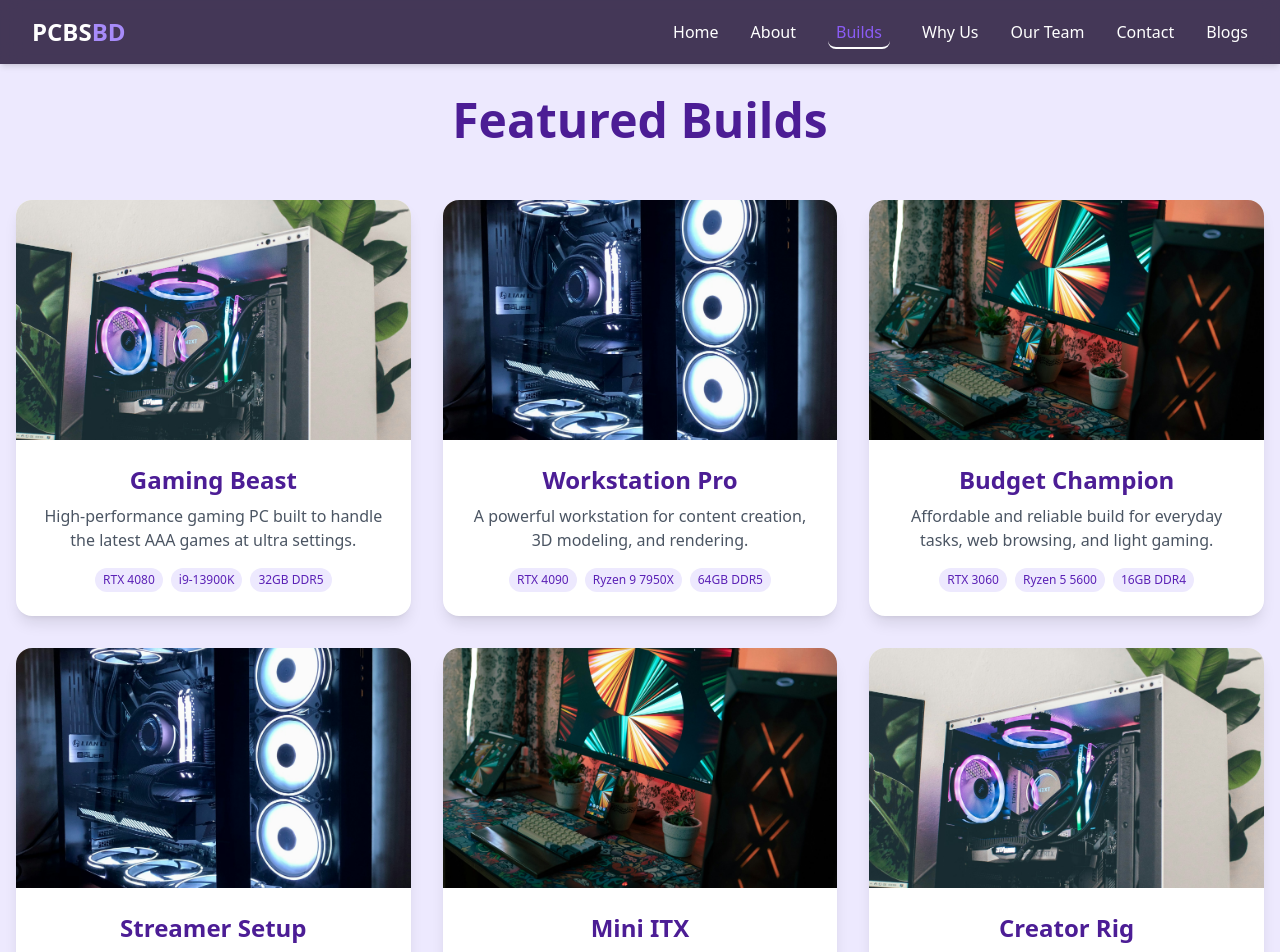
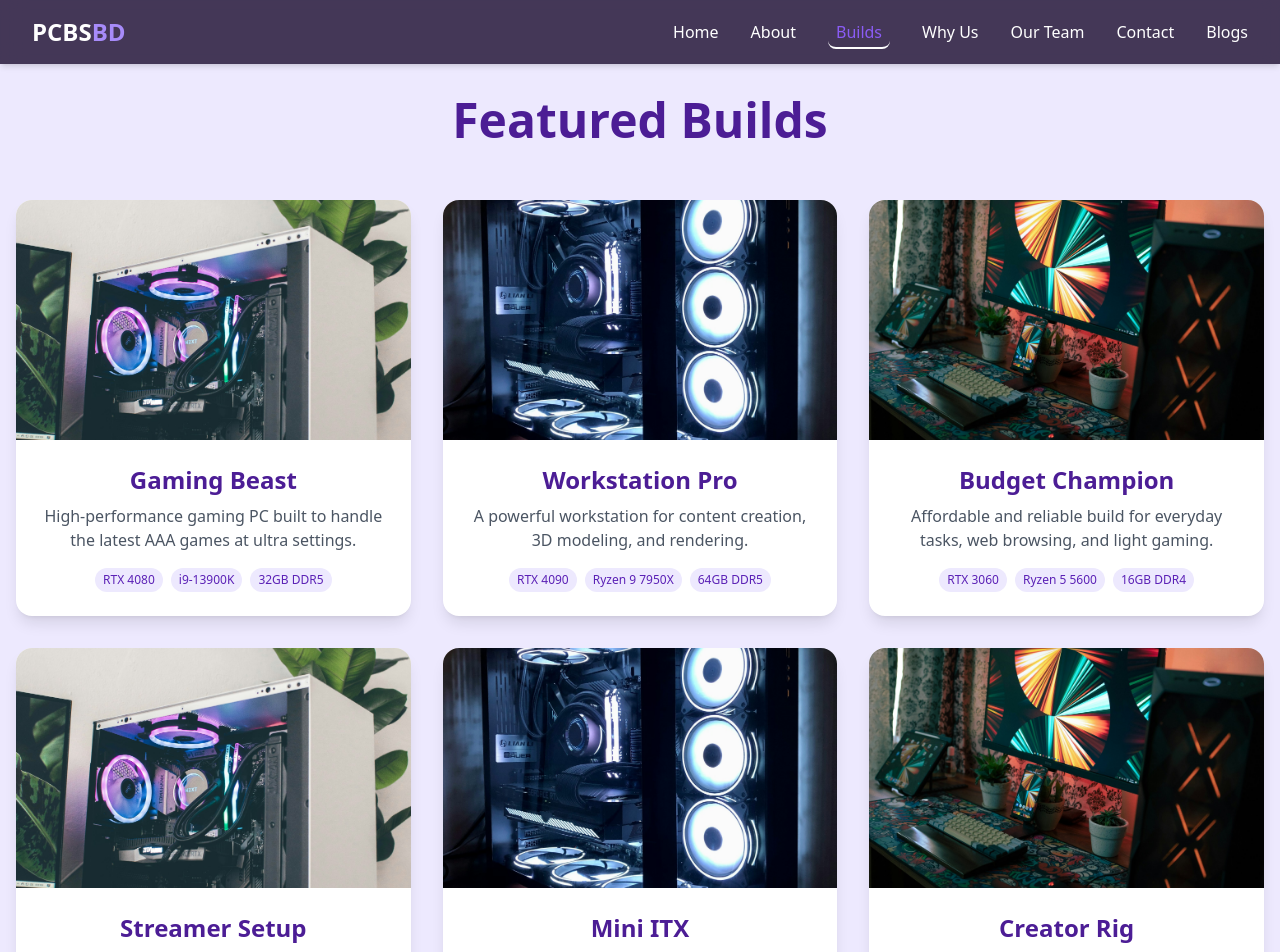
Before and after one commit to ras1k/pcbsbd, a Vue app: page /builds in a window 1280 px wide. Shown: the top 952 px of the page. Built offline with nearby package versions, Linux system fonts and the light colour scheme; what vue-toast-notification would draw is missing.

Commit message:
update image imports

```diff
--- a/src/components/FeaturedBuilds.vue
+++ b/src/components/FeaturedBuilds.vue
@@ -53,24 +53,26 @@
 
 <script setup>
 import { ref } from 'vue';
-
+import img1 from '@/assets/pc/pc-1.jpg';
+import img2 from '@/assets/pc/pc-2.jpg';
+import img3 from '@/assets/pc/pc-3.jpg';
 const builds = ref([
   {
     title: "Gaming Beast",
     description: "High-performance gaming PC built to handle the latest AAA games at ultra settings.",
-    image: "/src/assets/pc/pc-1.jpg",
+    image: img1,
     tags: ["RTX 4080", "i9-13900K", "32GB DDR5"]
   },
   {
     title: "Workstation Pro",
     description: "A powerful workstation for content creation, 3D modeling, and rendering.",
-    image: "/src/assets/pc/pc-2.jpg",
+    image: img2,
     tags: ["RTX 4090", "Ryzen 9 7950X", "64GB DDR5"]
   },
   {
     title: "Budget Champion",
     description: "Affordable and reliable build for everyday tasks, web browsing, and light gaming.",
-    image: "/src/assets/pc/pc-3.jpg",
+    image: img3,
     tags: ["RTX 3060", "Ryzen 5 5600", "16GB DDR4"]
   },
   // {
--- a/src/pages/FeaturedBuilds.vue
+++ b/src/pages/FeaturedBuilds.vue
@@ -53,42 +53,47 @@
 
 <script setup>
 import { ref } from 'vue';
-
+import img1 from '@/assets/pc/pc-1.jpg';
+import img2 from '@/assets/pc/pc-2.jpg';
+import img3 from '@/assets/pc/pc-3.jpg';
+import img4 from '@/assets/pc/pc-4.jpg';
+import img5 from '@/assets/pc/pc-5.jpg';
+import img6 from '@/assets/pc/pc-6.jpg';
 const builds = ref([
   {
     title: "Gaming Beast",
     description: "High-performance gaming PC built to handle the latest AAA games at ultra settings.",
-    image: "/src/assets/pc/pc-1.jpg",
+    image: img1,
     tags: ["RTX 4080", "i9-13900K", "32GB DDR5"]
   },
   {
     title: "Workstation Pro",
     description: "A powerful workstation for content creation, 3D modeling, and rendering.",
-    image: "/src/assets/pc/pc-2.jpg",
+    image: img2,
     tags: ["RTX 4090", "Ryzen 9 7950X", "64GB DDR5"]
   },
   {
     title: "Budget Champion",
     description: "Affordable and reliable build for everyday tasks, web browsing, and light gaming.",
-    image: "/src/assets/pc/pc-3.jpg",
+    image: img3,
     tags: ["RTX 3060", "Ryzen 5 5600", "16GB DDR4"]
   },
   {
     title: "Streamer Setup",
     description: "Perfect for streaming and multitasking with high frame rate support and quiet cooling.",
-    image: "/src/assets/pc/pc-2.jpg",
+    image: img4,
     tags: ["Dual PC", "Capture Card", "Low Noise"]
   },
   {
     title: "Mini ITX",
     description: "Compact and powerful — ideal for small spaces without sacrificing performance.",
-    image: "/src/assets/pc/pc-3.jpg",
+    image: img5,
     tags: ["Small Form Factor", "Portable", "Efficient"]
   },
   {
     title: "Creator Rig",
     description: "Designed for video editing and graphic design with fast rendering and smooth multitasking.",
-    image: "/src/assets/pc/pc-1.jpg",
+    image: img6,
     tags: ["4K Editing", "Color Accurate", "Multi-threaded"]
   }
 ]);
```
